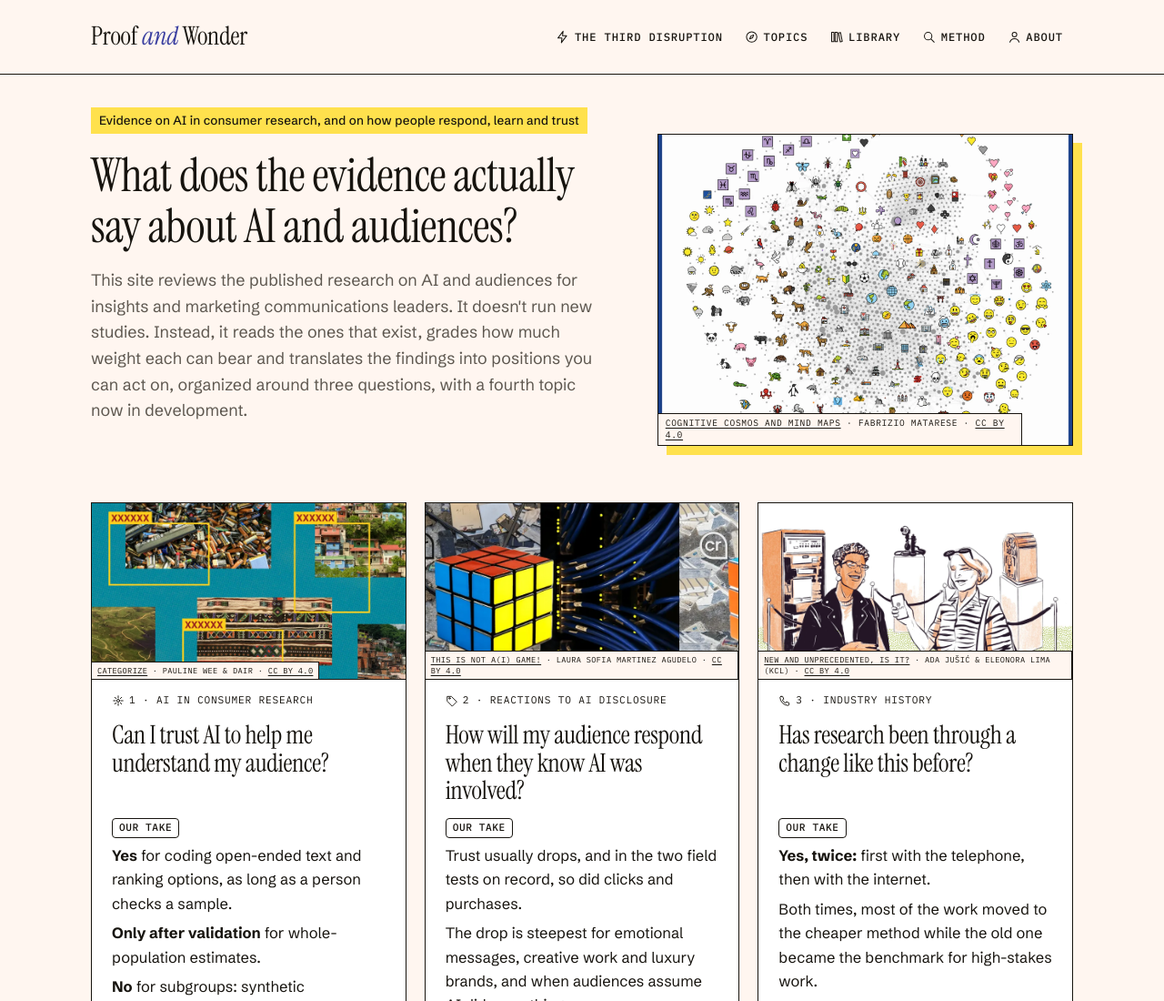
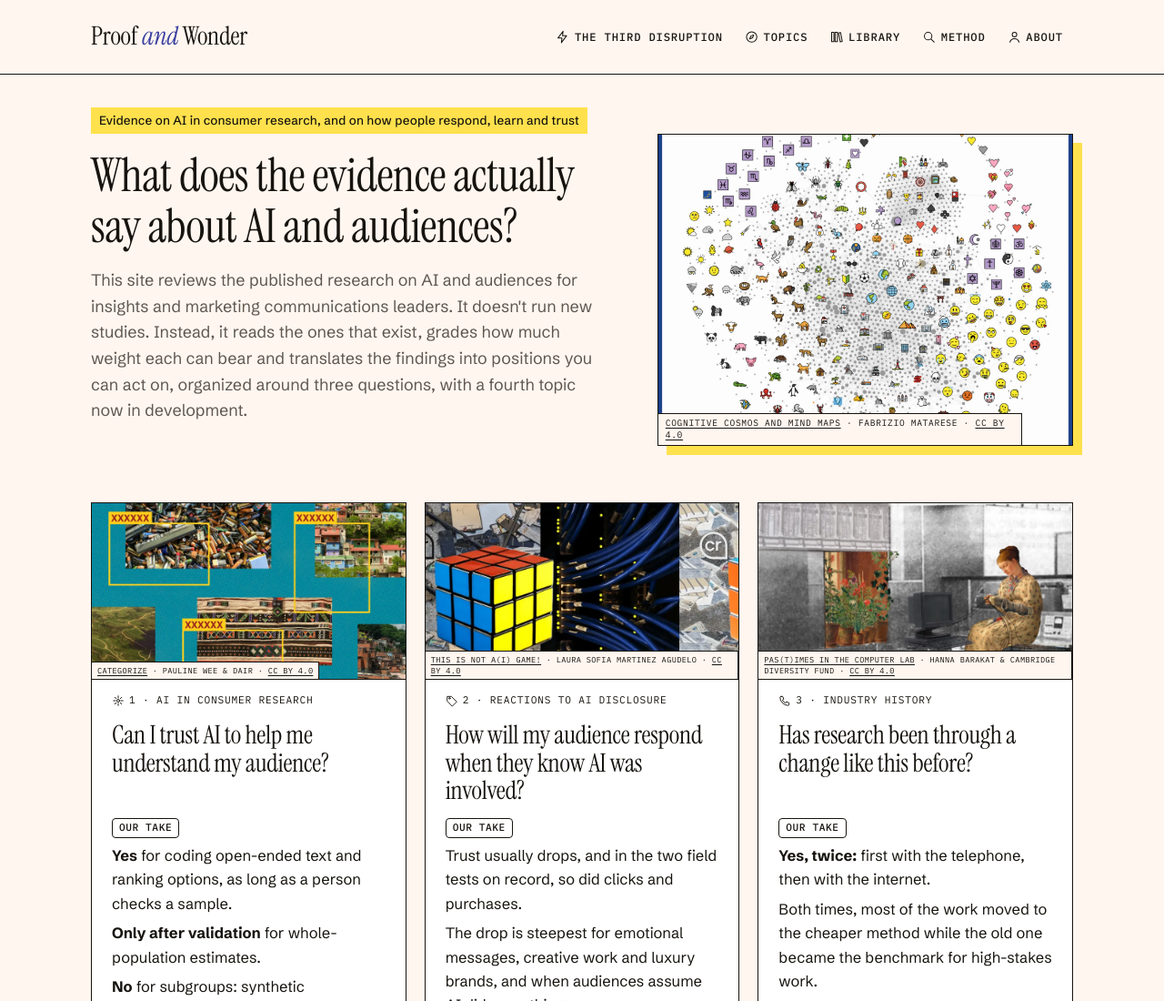
Before and after one commit to ZhaowenW/ai-in-research, a plain HTML site: page index.html in a window 1280 px wide. Shown: the top 1100 px of the page at 91% size. Drawn offline with Linux system fonts and the light colour scheme.

Commit message:
Swap history illustration and drop Third Disruption hero image
Replace New and unprecedented, is it? with Pas(t)imes in the Computer
Lab by Hanna Barakat and Cambridge Diversity Fund (CC BY 4.0) on the
Industry History page and both history cards, update the picture
credits, remove the old image file, and remove the hero image from
The Third Disruption overview.

Co-Authored-By: Claude Opus 5.5 <noreply@anthropic.com>

```diff
--- a/index.html
+++ b/index.html
@@ -495,7 +495,7 @@ footer.site span{color:var(--paper)}
       <a class="cta" href="#disclosure">See what changes the size of the drop <span class="arw" aria-hidden="true">→</span></a>
     </article>
     <article class="qcard c-then">
-      <figure class="art" style="--pos:50% 40%"><img src="images/new-and-unprecedented.webp" alt="An illustration of two older women laughing together at a museum of technology, beside an antique telephone on display." width="1600" height="900" loading="lazy" decoding="async"><figcaption><a href="https://betterimagesofai.org/images?artist=AdaJu%C5%A1i%C4%87&amp;title=Newandunprecedented,isit?" target="_blank" rel="noopener">New and unprecedented, is it?</a> · Ada Jušić &amp; Eleonora Lima (KCL) · <a href="https://creativecommons.org/licenses/by/4.0/" target="_blank" rel="noopener">CC BY 4.0</a></figcaption></figure>
+      <figure class="art" style="--pos:50% 40%"><img src="images/pastimes-computer-lab.webp" alt="A painting of a woman knitting while sitting atop a 1950s computer console in a vintage computer lab, beside windows onto Cambridge columns and potted flowers." width="1600" height="833" loading="lazy" decoding="async"><figcaption><a href="https://betterimagesofai.org/images?artist=HannaBarakat&amp;title=Pas(t)imesintheComputerLab" target="_blank" rel="noopener">Pas(t)imes in the Computer Lab</a> · Hanna Barakat &amp; Cambridge Diversity Fund · <a href="https://creativecommons.org/licenses/by/4.0/" target="_blank" rel="noopener">CC BY 4.0</a></figcaption></figure>
       <span class="eyebrow"><svg class="ico" aria-hidden="true" focusable="false"><use href="#i-phone"/></svg>3 · Industry History</span>
       <p class="q">Has research been through a change like this before?</p>
       <div class="verdict stack" style="gap:6px">
@@ -545,11 +545,10 @@ footer.site span{color:var(--paper)}
 
 <!-- ============ THE THIRD DISRUPTION (HUB) ============ -->
 <section class="view" id="view-disruption" data-view="disruption">
-  <div class="hero has-art">
+  <div class="hero">
     <span class="eyebrow"><svg class="ico" aria-hidden="true" focusable="false"><use href="#i-bolt"/></svg>The Third Disruption · AI in consumer research, now and then</span>
     <h1>The telephone and the internet each remade consumer research. AI is the third disruption.</h1>
     <p class="lede">The first two changed how researchers reached people. AI is the first that can also generate the answers. This section weighs what AI can do in consumer research today against what the last two disruptions predict.</p>
-    <figure class="art c-then" style="--pos:45% 50%"><img src="images/new-and-unprecedented.webp" alt="An illustration of two older women laughing together at a museum of technology, beside an antique telephone on display." width="1600" height="900" loading="lazy" decoding="async"><figcaption><a href="https://betterimagesofai.org/images?artist=AdaJu%C5%A1i%C4%87&amp;title=Newandunprecedented,isit?" target="_blank" rel="noopener">New and unprecedented, is it?</a> · Ada Jušić &amp; Eleonora Lima (KCL) · <a href="https://creativecommons.org/licenses/by/4.0/" target="_blank" rel="noopener">CC BY 4.0</a></figcaption></figure>
   </div>
   <div class="qgrid hub2 with-art">
     <article class="qcard c-now">
@@ -565,7 +564,7 @@ footer.site span{color:var(--paper)}
       <a class="cta" href="#research">See the evidence by level of detail <span class="arw" aria-hidden="true">→</span></a>
     </article>
     <article class="qcard c-then">
-      <figure class="art" style="--pos:50% 40%"><img src="images/new-and-unprecedented.webp" alt="An illustration of two older women laughing together at a museum of technology, beside an antique telephone on display." width="1600" height="900" loading="lazy" decoding="async"><figcaption><a href="https://betterimagesofai.org/images?artist=AdaJu%C5%A1i%C4%87&amp;title=Newandunprecedented,isit?" target="_blank" rel="noopener">New and unprecedented, is it?</a> · Ada Jušić &amp; Eleonora Lima (KCL) · <a href="https://creativecommons.org/licenses/by/4.0/" target="_blank" rel="noopener">CC BY 4.0</a></figcaption></figure>
+      <figure class="art" style="--pos:50% 40%"><img src="images/pastimes-computer-lab.webp" alt="A painting of a woman knitting while sitting atop a 1950s computer console in a vintage computer lab, beside windows onto Cambridge columns and potted flowers." width="1600" height="833" loading="lazy" decoding="async"><figcaption><a href="https://betterimagesofai.org/images?artist=HannaBarakat&amp;title=Pas(t)imesintheComputerLab" target="_blank" rel="noopener">Pas(t)imes in the Computer Lab</a> · Hanna Barakat &amp; Cambridge Diversity Fund · <a href="https://creativecommons.org/licenses/by/4.0/" target="_blank" rel="noopener">CC BY 4.0</a></figcaption></figure>
       <span class="eyebrow"><svg class="ico" aria-hidden="true" focusable="false"><use href="#i-phone"/></svg>Then · Industry History</span>
       <p class="q">What do the telephone and internet eras predict for AI?</p>
       <div class="verdict stack" style="gap:6px">
@@ -865,7 +864,7 @@ footer.site span{color:var(--paper)}
     <span class="eyebrow"><svg class="ico" aria-hidden="true" focusable="false"><use href="#i-phone"/></svg>Industry history · Market and consumer research</span>
     <h1>Research has been disrupted twice before, and the pattern is instructive.</h1>
     <p class="lede"><strong>Key question:</strong> What do the telephone and internet eras predict for AI?</p>
-    <figure class="art c-then" style="--pos:45% 50%"><img src="images/new-and-unprecedented.webp" alt="An illustration of two older women laughing together at a museum of technology, beside an antique telephone on display." width="1600" height="900" loading="lazy" decoding="async"><figcaption><a href="https://betterimagesofai.org/images?artist=AdaJu%C5%A1i%C4%87&amp;title=Newandunprecedented,isit?" target="_blank" rel="noopener">New and unprecedented, is it?</a> · Ada Jušić &amp; Eleonora Lima (KCL) · <a href="https://creativecommons.org/licenses/by/4.0/" target="_blank" rel="noopener">CC BY 4.0</a></figcaption></figure>
+    <figure class="art c-then" style="--pos:45% 50%"><img src="images/pastimes-computer-lab.webp" alt="A painting of a woman knitting while sitting atop a 1950s computer console in a vintage computer lab, beside windows onto Cambridge columns and potted flowers." width="1600" height="833" loading="lazy" decoding="async"><figcaption><a href="https://betterimagesofai.org/images?artist=HannaBarakat&amp;title=Pas(t)imesintheComputerLab" target="_blank" rel="noopener">Pas(t)imes in the Computer Lab</a> · Hanna Barakat &amp; Cambridge Diversity Fund · <a href="https://creativecommons.org/licenses/by/4.0/" target="_blank" rel="noopener">CC BY 4.0</a></figcaption></figure>
   </div>
 
   <div class="block callout stack read" style="max-width:none">
@@ -1097,7 +1096,7 @@ footer.site span{color:var(--paper)}
     <ul class="clean credits" style="margin-top:10px">
       <li><a href="https://betterimagesofai.org/images?artist=FabrizioMatarese&amp;title=CognitiveCosmosandMindMaps" target="_blank" rel="noopener">Cognitive Cosmos and Mind Maps</a> by Fabrizio Matarese · <a href="https://creativecommons.org/licenses/by/4.0/" target="_blank" rel="noopener">Licenced by CC-BY 4.0</a></li>
       <li><a href="https://betterimagesofai.org/images?artist=PaulineWee&amp;title=Categorize" target="_blank" rel="noopener">Categorize</a> by Pauline Wee &amp; DAIR · <a href="https://creativecommons.org/licenses/by/4.0/" target="_blank" rel="noopener">Licenced by CC-BY 4.0</a></li>
-      <li><a href="https://betterimagesofai.org/images?artist=AdaJu%C5%A1i%C4%87&amp;title=Newandunprecedented,isit?" target="_blank" rel="noopener">New and unprecedented, is it?</a> by Ada Jušić &amp; Eleonora Lima (KCL) · <a href="https://creativecommons.org/licenses/by/4.0/" target="_blank" rel="noopener">Licenced by CC-BY 4.0</a></li>
+      <li><a href="https://betterimagesofai.org/images?artist=HannaBarakat&amp;title=Pas(t)imesintheComputerLab" target="_blank" rel="noopener">Pas(t)imes in the Computer Lab</a> by Hanna Barakat &amp; Cambridge Diversity Fund · <a href="https://creativecommons.org/licenses/by/4.0/" target="_blank" rel="noopener">Licenced by CC-BY 4.0</a></li>
       <li><a href="https://betterimagesofai.org/images?artist=LauraSofiaMartinezAgudelo&amp;title=Thisisnota(i)game!" target="_blank" rel="noopener">This is not a(i) game!</a> by Laura Sofia Martinez Agudelo · <a href="https://creativecommons.org/licenses/by/4.0/" target="_blank" rel="noopener">Licenced by CC-BY 4.0</a></li>
       <li><a href="https://betterimagesofai.org/images?artist=YutongLiu&amp;title=ExploringAI" target="_blank" rel="noopener">Exploring AI</a> by Yutong Liu &amp; Kingston School of Art · <a href="https://creativecommons.org/licenses/by/4.0/" target="_blank" rel="noopener">Licenced by CC-BY 4.0</a></li>
       <li><a href="https://betterimagesofai.org/images?artist=YasminDwiputri&amp;title=SafetyPrecautions" target="_blank" rel="noopener">Safety Precautions</a> by Yasmin Dwiputri &amp; Data Hazards Project · <a href="https://creativecommons.org/licenses/by/4.0/" target="_blank" rel="noopener">Licenced by CC-BY 4.0</a></li>
```
Also changed, not shown: images/new-and-unprecedented.webp (deleted), images/pastimes-computer-lab.webp (added).
